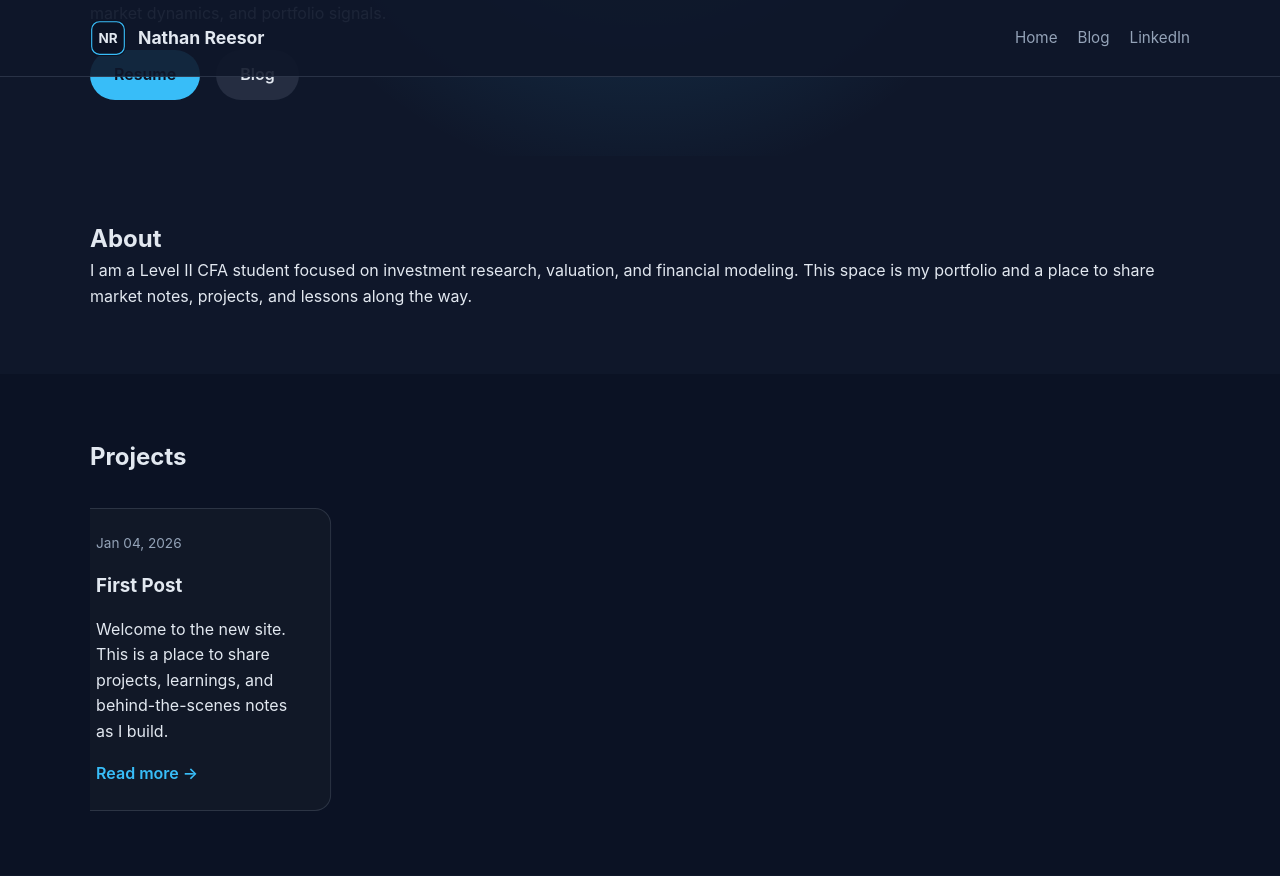
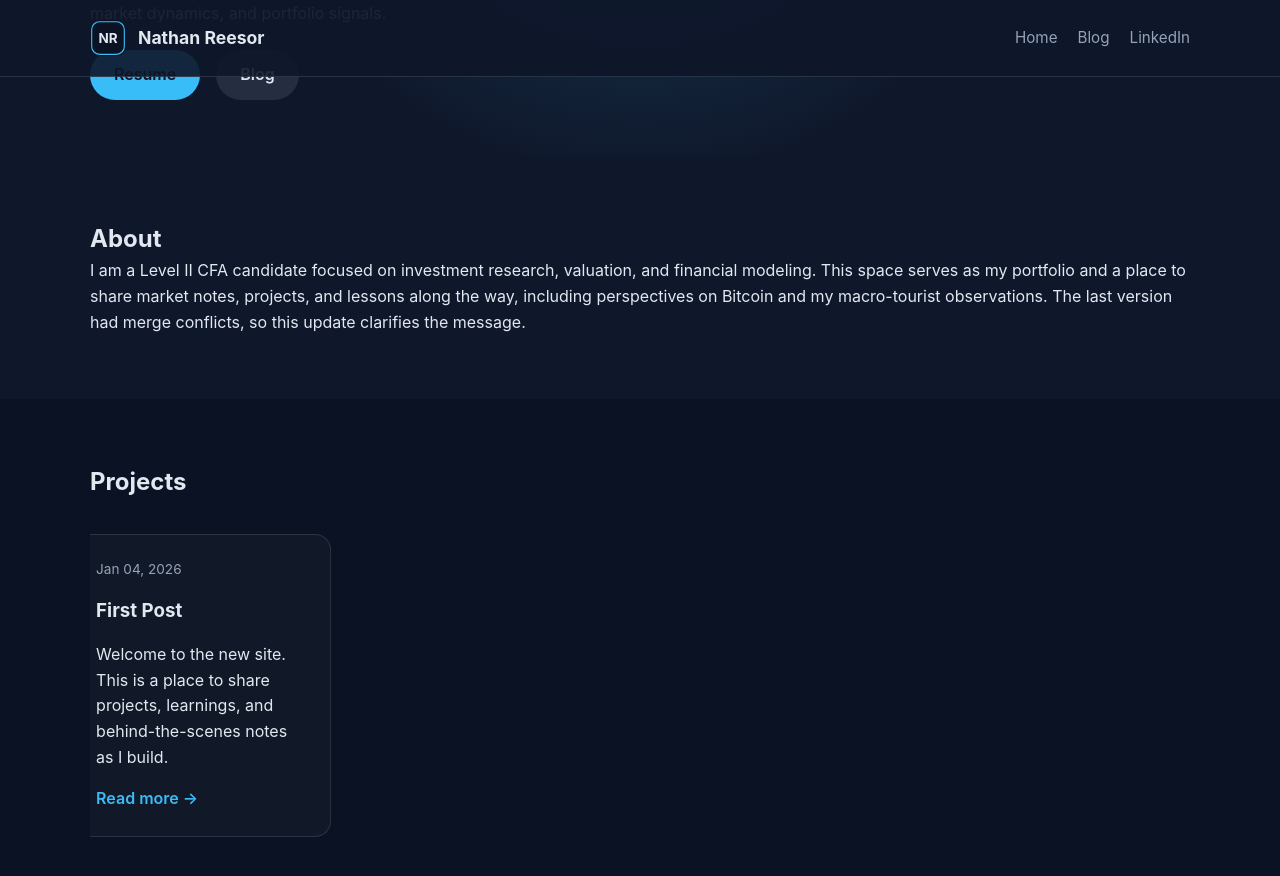
Before and after one commit to NathanReesor/NathanReesor.github.io, a Jekyll site: the page built from index.md, in a window 1280 px wide and 900 px high, scrolled down 300 px. Shown: the top 876 px of the window. Built offline with Jekyll 4.4.1, drawn with Linux system fonts in a browser that asks for light colours.

Commit message:
Update about section tone and content

```diff
--- a/index.md
+++ b/index.md
@@ -4,9 +4,11 @@ hero_name: Nathan Reesor
 title: Home
 tagline: Independent investment research focused on equity valuation, market dynamics, and portfolio signals.
 about: >-
-  I am a Level II CFA student focused on investment research, valuation, and
-  financial modeling. This space is my portfolio and a place to share market
-  notes, projects, and lessons along the way.
+  I am a Level II CFA candidate focused on investment research, valuation, and
+  financial modeling. This space serves as my portfolio and a place to share
+  market notes, projects, and lessons along the way, including perspectives on
+  Bitcoin and my macro-tourist observations. The last version had merge
+  conflicts, so this update clarifies the message.
 contact: >-
   Want to collaborate or just say hi? Reach out on any platform below.
 links:
```
